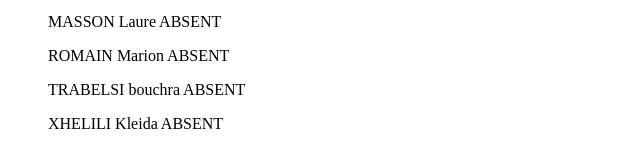
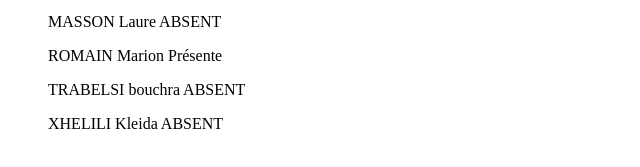
Before and after one commit to ntibi/appel, a plain HTML site: page index.html in a window 1280 px wide. Shown: the part 505-672 px from the top of the page, 0-640 px from the left. Drawn offline with Linux system fonts and the light colour scheme.

Commit message:
modification_marion

```diff
--- a/index.html
+++ b/index.html
@@ -97,7 +97,7 @@
 
 
 	<ul>
-	ROMAIN Marion   ABSENT
+	ROMAIN Marion   Présente
 	</ul>
 
 
```
